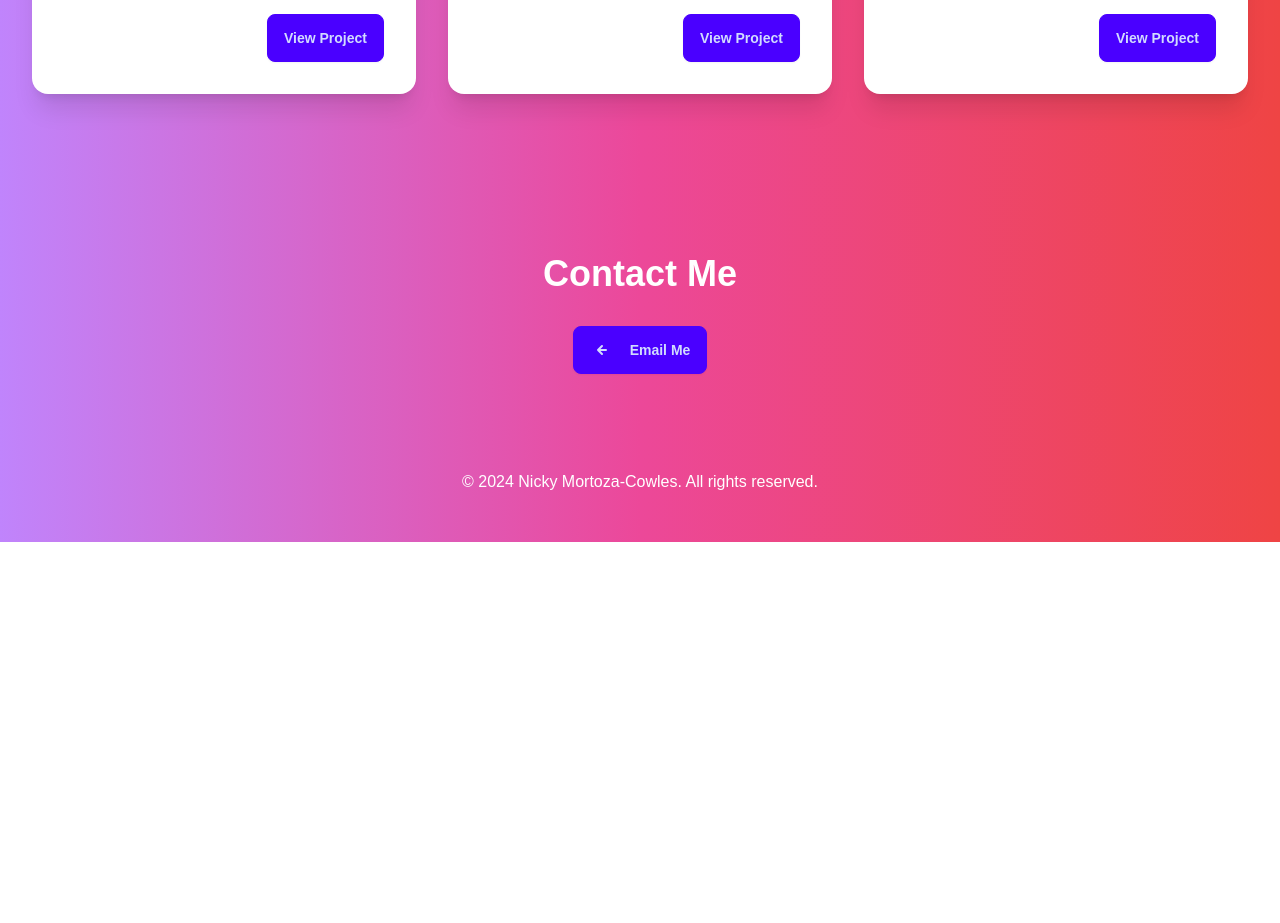
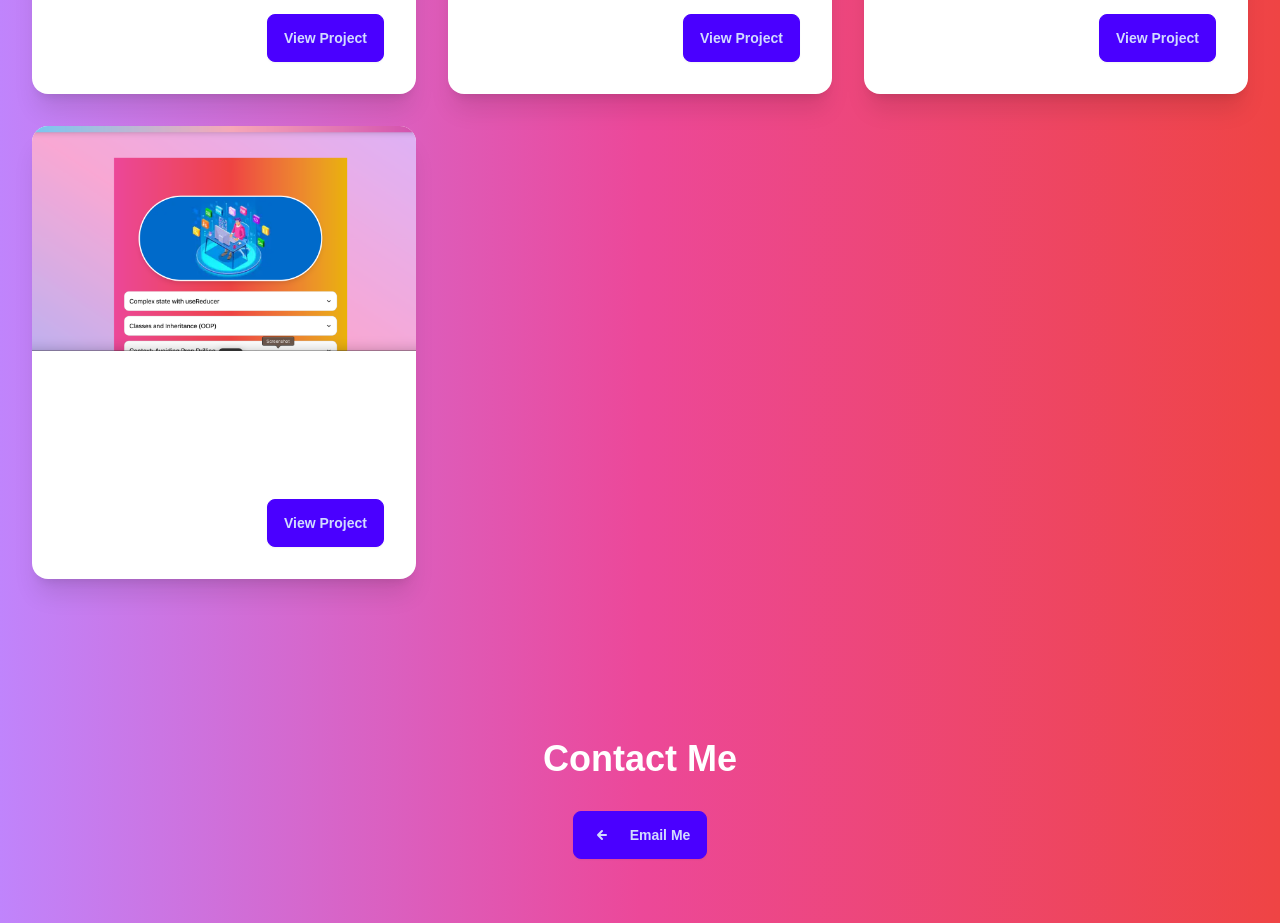
Before and after one commit to nicky-mc/typescript-demo, a Next.js app: page / in a window 1280 px wide. Shown: the part 1480-2403 px from the top of the page. Before the commit the page ends 2022 px from the top, so only its background shows below. Built offline with nearby package versions, Linux system fonts and the light colour scheme.

Commit message:
pokedex tweaks

```diff
--- a/src/app/Pokemon/[id]/page.tsx
+++ b/src/app/Pokemon/[id]/page.tsx
@@ -22,10 +22,10 @@ const Pokemon = async ({ params }: { params: { id: string } }) => {
       {/* Pokémon Image */}
       <div className="flex justify-center">
         <Image
-          src={pokemon.sprites.front_default}
+          src={`https://raw.githubusercontent.com/PokeAPI/sprites/master/sprites/pokemon/other/official-artwork/${params.id}.png`}
           alt={pokemon.name}
-          width={150}
-          height={150}
+          width={300}
+          height={300}
           className="my-4"
         />
       </div>
--- a/src/app/Pokemon/page.tsx
+++ b/src/app/Pokemon/page.tsx
@@ -91,10 +91,10 @@ const PokemonPage = async ({ searchParams }: PokemonPageProps) => {
                   {pokemon.name}
                 </h2>
                 <Image
-                  src={`https://raw.githubusercontent.com/PokeAPI/sprites/master/sprites/pokemon/${pokemonId}.png`}
+                  src={`https://raw.githubusercontent.com/PokeAPI/sprites/master/sprites/pokemon/other/official-artwork/${pokemonId}.png`}
                   alt={pokemon.name}
-                  width={96}
-                  height={96}
+                  width={150}
+                  height={150}
                   className="mx-auto my-2 w-24 h-24 object-contain bg-gray-200 rounded-full border border-gray-300"
                 />
               </div>
--- a/src/app/page.tsx
+++ b/src/app/page.tsx
@@ -152,6 +152,31 @@ export default function Home() {
                 </div>
               </div>
             </div>
+            <div className="card bg-base-100 shadow-xl hover:shadow-2xl transition-shadow duration-300">
+              <figure>
+                <Image
+                  src="/week11.png"
+                  alt="Project 4"
+                  width={400}
+                  height={300}
+                />
+              </figure>
+              <div className="card-body">
+                <h2 className="card-title">Week 11 Lessons</h2>
+                <p>
+                  A collection of lessons put to dynamic use including
+                  useReducer, Object Oriented Programming, and Context.
+                </p>
+                <div className="card-actions justify-end">
+                  <a
+                    href="https://week11-lessons-maybe.vercel.app/"
+                    className="btn btn-primary hover:bg-white hover:text-black"
+                  >
+                    View Project
+                  </a>
+                </div>
+              </div>
+            </div>
           </div>
         </section>
 
```
Also changed, not shown: public/week11.png (added).
